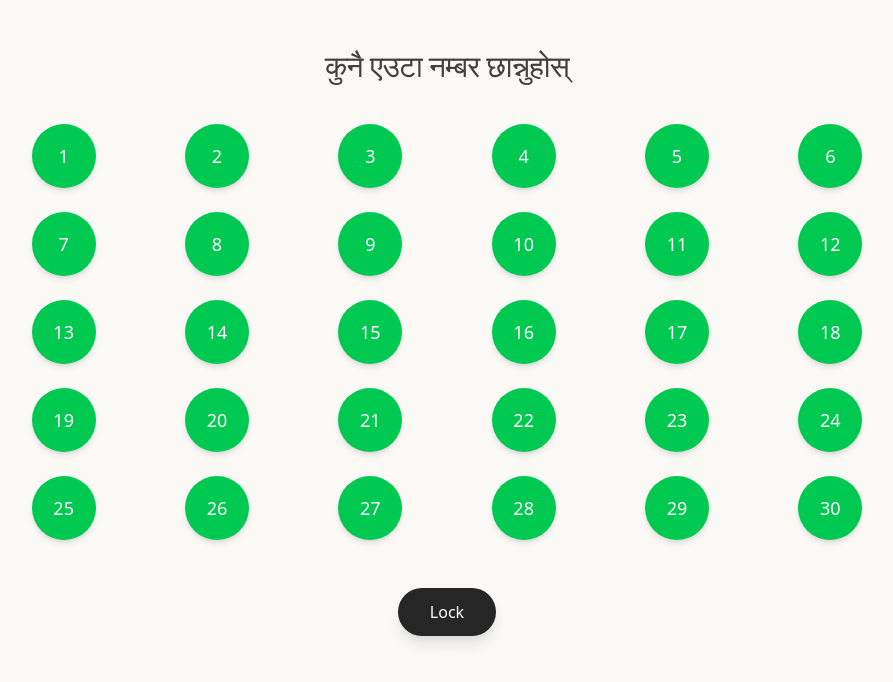
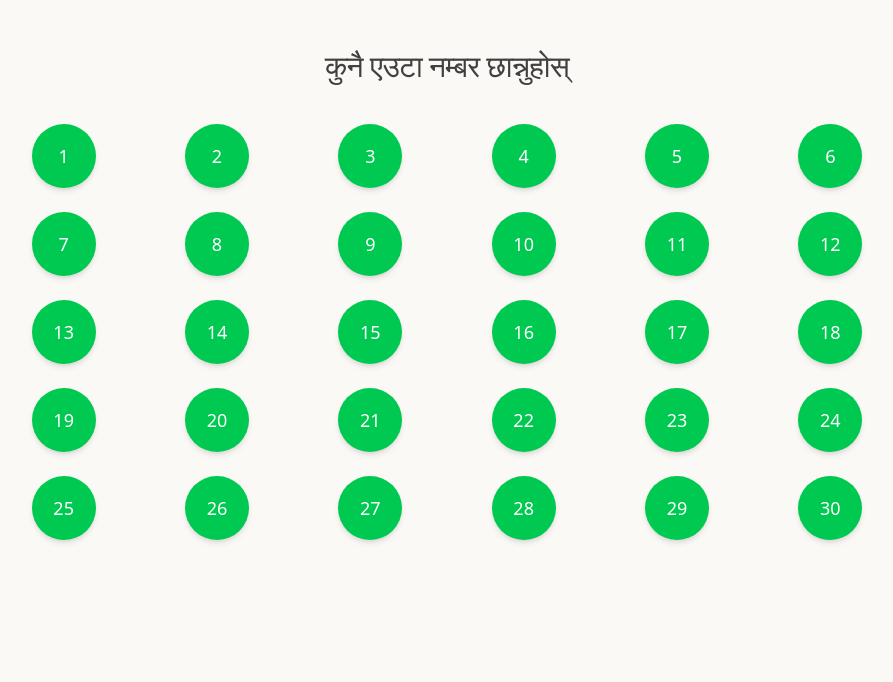
Before and after one commit to Swastik-kh/Quizz, a React (Vite) app: page / in a window 1280 px wide. Shown: the top 682 px of the page, without its empty margins (193-1086 px from the left). Built offline with nearby package versions, Linux system fonts and the light colour scheme.

Commit message:
feat: implement number locking and reset logic
Restrict number selection once a number is locked and add a dedicated reset button to clear the locked state.

```diff
--- a/src/App.tsx
+++ b/src/App.tsx
@@ -18,7 +18,6 @@ export default function App() {
         <div className="max-w-4xl mx-auto p-8 bg-white rounded-2xl shadow-sm border border-neutral-100">
           <button
             onClick={() => {
-              setLockedNumber(null);
               setSelectedNumber(null);
               setShowAnswer(false);
             }}
@@ -60,12 +59,15 @@ export default function App() {
   const numbers = Array.from({ length: 30 }, (_, i) => i + 1);
 
   const handleCircleClick = (num: number) => {
+    if (lockedNumber === null) {
       setSelectedNumber(num);
+    }
   };
 
   const handleLockClick = () => {
     if (selectedNumber !== null) {
       setLockedNumber(selectedNumber);
+      setSelectedNumber(null);
     }
   };
 
@@ -89,13 +91,25 @@ export default function App() {
           ))}
         </div>
 
-        <div className="mt-12 flex justify-center">
+        <div className="mt-12 flex justify-center gap-4">
+          {lockedNumber !== null ? (
+            <button
+              onClick={() => {
+                setLockedNumber(null);
+                setSelectedNumber(null);
+              }}
+              className="px-8 py-3 bg-red-600 text-white rounded-full font-medium shadow-lg hover:bg-red-700 transition"
+            >
+              Reset
+            </button>
+          ) : selectedNumber !== null ? (
             <button
               onClick={handleLockClick}
               className="px-8 py-3 bg-neutral-800 text-white rounded-full font-medium shadow-lg hover:bg-neutral-900 transition"
             >
               Lock
             </button>
+          ) : null}
         </div>
       </div>
     </div>
```
Lines whose indentation alone changed are shown as unchanged.
